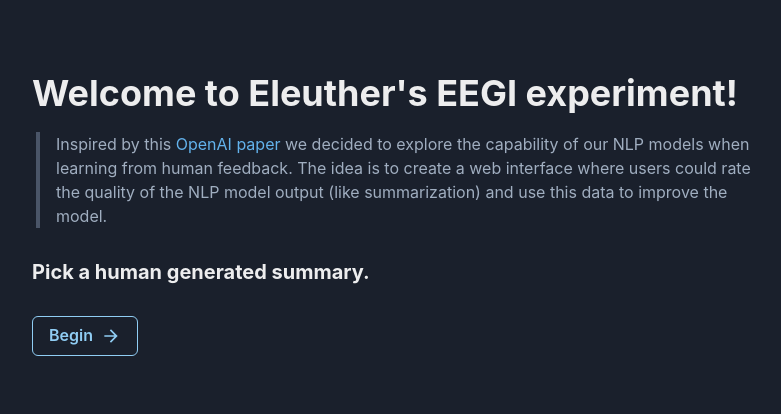
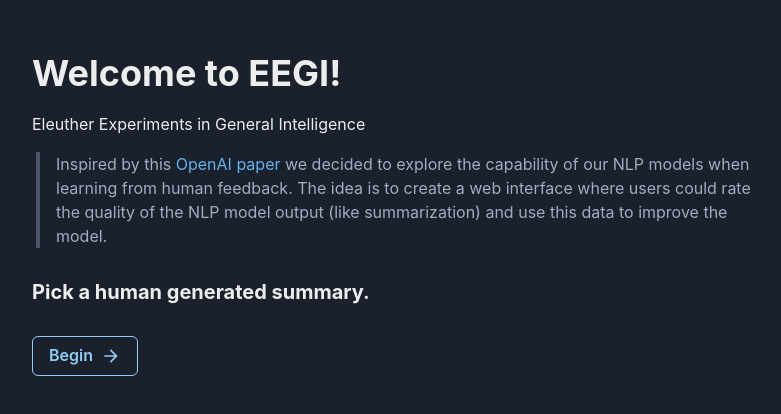
Before and after one commit to EleutherAGI/eegi-web-app, a Next.js app: page / in a window 1280 px wide. Shown: the part 186-600 px from the top of the page, without its empty margins (240-1021 px from the left). Built offline with nearby package versions, Linux system fonts and the light colour scheme.

Commit message:
Update index.js

```diff
--- a/pages/index.js
+++ b/pages/index.js
@@ -5,7 +5,8 @@
 export default function Home() {
   return (
     <>
-        <Heading mb="1rem">Welcome to Eleuther's EEGI experiment!</Heading>
+        <Heading mb="1rem">Welcome to EEGI!</Heading>
+        <Text>Eleuther Experiments in General Intelligence</Text>
         <Text color="gray.400" pl="1rem" ml="4px" my="1rem" borderLeft="4px" borderColor="gray.600">Inspired by this <Link color="blue.300" href="https://arxiv.org/pdf/2009.01325.pdf" isExternal>OpenAI paper</Link> we decided to explore the capability of our NLP models when learning from human feedback. The idea is to create a web interface where users could rate the quality of the NLP model output (like summarization) and use this data to improve the model.</Text>
         <Heading my="2rem" as="h3" size="md">Pick a human generated summary.</Heading>
         <Link as={NextLink} href="/summaries/pick">
```
